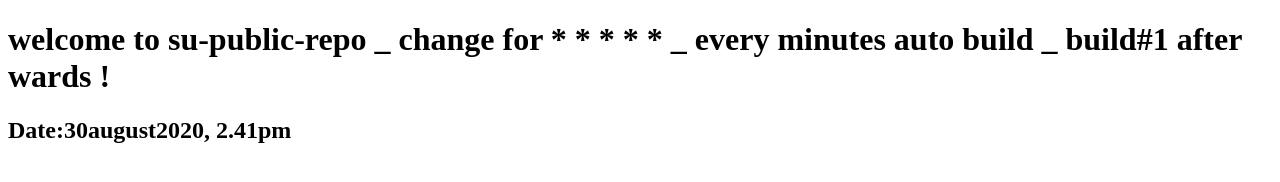
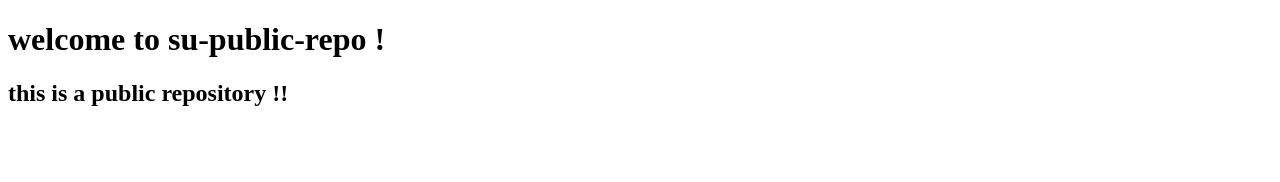
Before and after one commit to sumon737/su-public-repo, a plain HTML site: page index.html in a window 1280 px wide. Drawn offline with Linux system fonts and the light colour scheme.

Commit message:
Update index.html

```diff
--- a/index.html
+++ b/index.html
@@ -1,7 +1,9 @@
 <!DOCTYPE html>
+
 <title> su-repo </title>
-<h1> welcome to su-public-repo _ change for * * * * * _ every minutes auto build _ build#1 after wards ! </h1>
 
-<h2> Date:30august2020, 2.41pm  </h2>
+<h1> welcome to su-public-repo ! </h1>
+
+<h2> this is a public repository !! </h2>
 
 </html>
```
